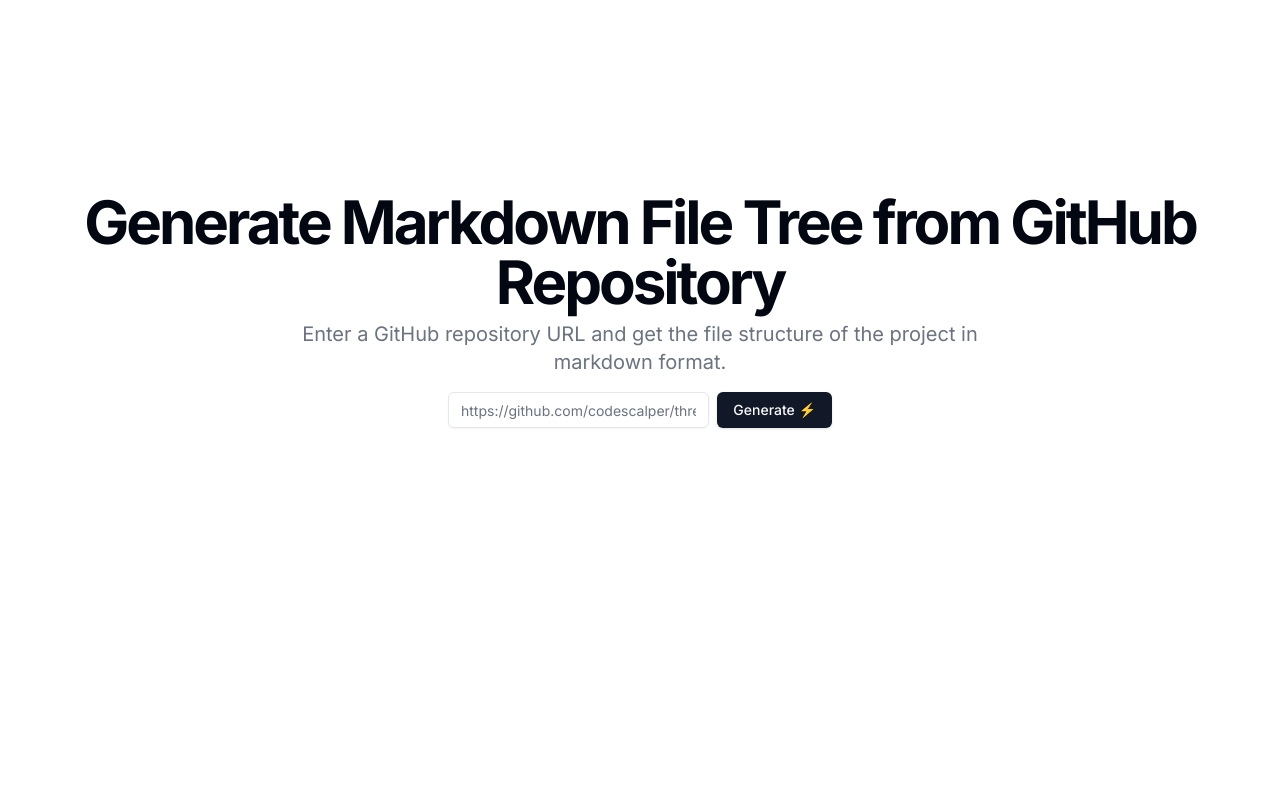
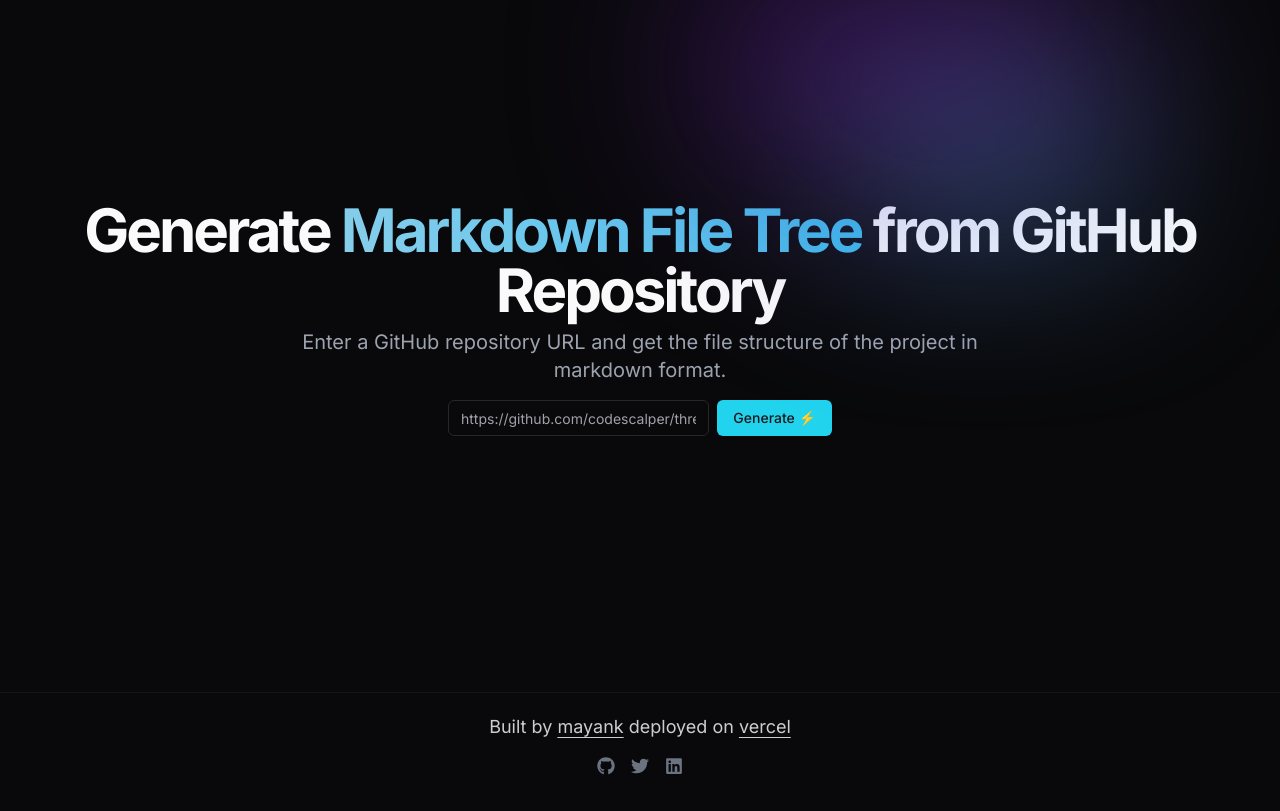
Before and after one commit to codescalper/filestruct, a Next.js app in the folder client/: page / in a window 1280 px wide. Built offline with nearby package versions, Linux system fonts and the light colour scheme.

Commit message:
Updates in UI

```diff
--- a/client/app/globals.css
+++ b/client/app/globals.css
@@ -5,64 +5,78 @@
 @layer base {
   :root {
     --background: 0 0% 100%;
-    --foreground: 224 71.4% 4.1%;
-
+    --foreground: 240 10% 3.9%;
     --card: 0 0% 100%;
-    --card-foreground: 224 71.4% 4.1%;
-
+    --card-foreground: 240 10% 3.9%;
     --popover: 0 0% 100%;
-    --popover-foreground: 224 71.4% 4.1%;
-
-    --primary: 220.9 39.3% 11%;
-    --primary-foreground: 210 20% 98%;
-
-    --secondary: 220 14.3% 95.9%;
-    --secondary-foreground: 220.9 39.3% 11%;
-
-    --muted: 220 14.3% 95.9%;
-    --muted-foreground: 220 8.9% 46.1%;
-
-    --accent: 220 14.3% 95.9%;
-    --accent-foreground: 220.9 39.3% 11%;
-
+    --popover-foreground: 240 10% 3.9%;
+    --primary: 240 5.9% 10%;
+    --primary-foreground: 0 0% 98%;
+    --secondary: 240 4.8% 95.9%;
+    --secondary-foreground: 240 5.9% 10%;
+    --muted: 240 4.8% 95.9%;
+    --muted-foreground: 240 3.8% 46.1%;
+    --accent: 240 4.8% 95.9%;
+    --accent-foreground: 240 5.9% 10%;
     --destructive: 0 84.2% 60.2%;
-    --destructive-foreground: 210 20% 98%;
-
-    --border: 220 13% 91%;
-    --input: 220 13% 91%;
-    --ring: 224 71.4% 4.1%;
-
+    --destructive-foreground: 0 0% 98%;
+    --border: 240 5.9% 90%;
+    --input: 240 5.9% 90%;
+    --ring: 240 5.9% 10%;
     --radius: 0.5rem;
   }
 
   .dark {
-    --background: 224 71.4% 4.1%;
-    --foreground: 210 20% 98%;
+    --background: 240 10% 3.9%;
+    --foreground: 0 0% 98%;
+    --card: 240 10% 3.9%;
+    --card-foreground: 0 0% 98%;
+    --popover: 240 10% 3.9%;
+    --popover-foreground: 0 0% 98%;
+    --primary: 0 0% 98%;
+    --primary-foreground: 240 5.9% 10%;
+    --secondary: 240 3.7% 15.9%;
+    --secondary-foreground: 0 0% 98%;
+    --muted: 240 3.7% 15.9%;
+    --muted-foreground: 240 5% 64.9%;
+    --accent: 240 3.7% 15.9%;
+    --accent-foreground: 0 0% 98%;
+    --destructive: 0 62.8% 30.6%;
+    --destructive-foreground: 0 0% 98%;
+    --border: 240 3.7% 15.9%;
+    --input: 240 3.7% 15.9%;
+    --ring: 240 4.9% 83.9%;
+  }
+}
 
-    --card: 224 71.4% 4.1%;
-    --card-foreground: 210 20% 98%;
+.text-gradient {
+  background: linear-gradient(
+    60deg,
+    #add8e6,
+    #87ceeb,
+    #5dc4ed,
+    #1db7ea,
+    #0677da,
+    #163ad8db
+  );
 
-    --popover: 224 71.4% 4.1%;
-    --popover-foreground: 210 20% 98%;
+  -webkit-background-clip: text;
+  background-clip: text;
+  -webkit-text-fill-color: transparent;
+  background-size: 300% 300%;
+  animation: animationGradient 3s ease alternate infinite;
+}
 
-    --primary: 210 20% 98%;
-    --primary-foreground: 220.9 39.3% 11%;
+@keyframes animationGradient {
+  0% {
+    background-position: 0% 50%;
+  }
 
-    --secondary: 215 27.9% 16.9%;
-    --secondary-foreground: 210 20% 98%;
-
-    --muted: 215 27.9% 16.9%;
-    --muted-foreground: 217.9 10.6% 64.9%;
-
-    --accent: 215 27.9% 16.9%;
-    --accent-foreground: 210 20% 98%;
-
-    --destructive: 0 62.8% 30.6%;
-    --destructive-foreground: 210 20% 98%;
-
-    --border: 215 27.9% 16.9%;
-    --input: 215 27.9% 16.9%;
-    --ring: 216 12.2% 83.9%;
+  50% {
+    background-position: 50% 100%;
+  }
+  100% {
+    background-position: 100% 0%;
   }
 }
 
--- a/client/app/layout.tsx
+++ b/client/app/layout.tsx
@@ -1,22 +1,32 @@
-import type { Metadata } from 'next'
-import { Inter } from 'next/font/google'
-import './globals.css'
+import type { Metadata } from "next";
+import { Inter } from "next/font/google";
+import "./globals.css";
+import { ThemeProvider } from "@/components/theme-provider";
 
-const inter = Inter({ subsets: ['latin'] })
+const inter = Inter({ subsets: ["latin"] });
 
 export const metadata: Metadata = {
-  title: 'Create Next App',
-  description: 'Generated by create next app',
-}
+  title: "Create Next App",
+  description: "Generated by create next app",
+};
 
 export default function RootLayout({
   children,
 }: {
-  children: React.ReactNode
+  children: React.ReactNode;
 }) {
   return (
     <html lang="en">
-      <body className={inter.className}>{children}</body>
+      <body className={inter.className}>
+        <ThemeProvider
+          attribute="class"
+          defaultTheme="dark"
+          enableSystem
+          disableTransitionOnChange
+        >
+          {children}
+        </ThemeProvider>
+      </body>
     </html>
-  )
+  );
 }
--- a/client/app/page.tsx
+++ b/client/app/page.tsx
@@ -1,29 +1,84 @@
-import { Input } from "@/components/ui/input"
-import { Button } from "@/components/ui/button"
-import Link from "next/link"
+import { Input } from "@/components/ui/input";
+import { Button } from "@/components/ui/button";
+import { FaGithub } from "react-icons/fa";
+import { FaLinkedin } from "react-icons/fa";
+import { FaTwitter } from "react-icons/fa";
+
+import Link from "next/link";
 
 export default function Component() {
   return (
-    <section className="w-full py-12 md:py-24 lg:py-32 xl:py-48">
+    <>
+      <section className="w-full py-48 md:py-24 lg:py-32 xl:py-48">
         <div className="container px-4 md:px-6">
           <div className="flex flex-col items-center space-y-4 text-center">
             <div className="space-y-2">
+              <div
+                aria-hidden="true"
+                className="pointer-events-none absolute w-72 sm:h-44 top-0 sm:top-[1px] scale-150 right-0 sm:right-56 transform-gpu overflow-hidden blur-3xl opacity-50"
+              >
+                <div className="relative">
+                  <div className="rounded-full sm:h-36 w-full bg-blue-200 dark:bg-purple-800"></div>
+                  <div className="absolute top-24 left-0 sm:left-24 rounded-full sm:h-36 w-full bg-cyan-400 dark:bg-blue-400"></div>
+                </div>
+              </div>
               <h1 className="text-3xl font-bold tracking-tighter sm:text-4xl md:text-5xl lg:text-6xl/none">
-            Generate Markdown File Tree from GitHub Repository
+                Generate{" "}
+                <span className="text-gradient">Markdown File Tree</span> from
+                GitHub Repository
               </h1>
-            <p className="mx-auto max-w-[700px] text-gray-500 md:text-xl dark:text-gray-400">
-            Enter a GitHub repository URL and get the file structure of the project in markdown format.
+              <p className="mx-auto max-w-[700px] text-gray-500 md:text-xl  dark:text-gray-400">
+                Enter a GitHub repository URL and get the file structure of the
+                project in markdown format.
               </p>
             </div>
             <div className="w-full max-w-sm space-y-2">
               <form className="flex space-x-2">
-              <Input className="max-w-lg flex-1" placeholder="https://github.com/codescalper/threadX" type="email" />
-              <Button type="submit">Generate ⚡</Button>
+                <Input
+                  className="max-w-lg flex-1"
+                  placeholder="https://github.com/codescalper/threadX"
+                  type="email"
+                />
+                <Button
+                  type="submit"
+                  className="bg-cyan-400  hover:bg-cyan-950 hover:text-white"
+                >
+                  Generate ⚡
+                </Button>
               </form>
-
             </div>
           </div>
         </div>
       </section>
-  )
+      <footer className="bottom-0 xl:block w-full border-t border-gray-700 border-opacity-50 dark:border-opacity-20 mt-16">
+        <div className="mx-auto sm:max-w-7xl text-center py-5 px-6 sm:px-0">
+          <div className="text-gray-500 dark:text-white/80 text-base sm:text-lg">
+            Built by{" "}
+            <a
+              href="https://twitter.com/mayanks_tw"
+              rel="noopener"
+              target="_blank"
+              className="underline underline-offset-4"
+            >
+              mayank
+            </a>{" "}
+            deployed on{" "}
+            <a
+              href="https://vercel.com"
+              rel="noopener"
+              target="_blank"
+              className="underline underline-offset-4"
+            >
+              vercel
+            </a>
+            <div className="flex  items-center justify-center p-3 xl:p-4  dark:text-gray-500 hover:dark:text-white/80 space-x-2 xl:space-x-4">
+              <FaGithub />
+              <FaTwitter />
+              <FaLinkedin />
+            </div>
+          </div>
+        </div>
+      </footer>
+    </>
+  );
 }
--- /dev/null
+++ b/client/components/theme-provider.tsx
@@ -0,0 +1,9 @@
+"use client";
+
+import * as React from "react";
+import { ThemeProvider as NextThemesProvider } from "next-themes";
+import { type ThemeProviderProps } from "next-themes/dist/types";
+
+export function ThemeProvider({ children, ...props }: ThemeProviderProps) {
+  return <NextThemesProvider {...props}>{children}</NextThemesProvider>;
+}
--- a/client/package.json
+++ b/client/package.json
@@ -17,7 +17,9 @@
     "react": "^18",
     "react-dom": "^18",
     "tailwind-merge": "^2.1.0",
-    "tailwindcss-animate": "^1.0.7"
+    "tailwindcss-animate": "^1.0.7",
+    "next-themes": "^0.2.1",
+    "react-icons": "^4.12.0"
   },
   "devDependencies": {
     "@types/node": "^20",
```
Also changed, not shown: 22 other files (tests, documents, lock files or other folders). Lines whose indentation alone changed are shown as unchanged.
